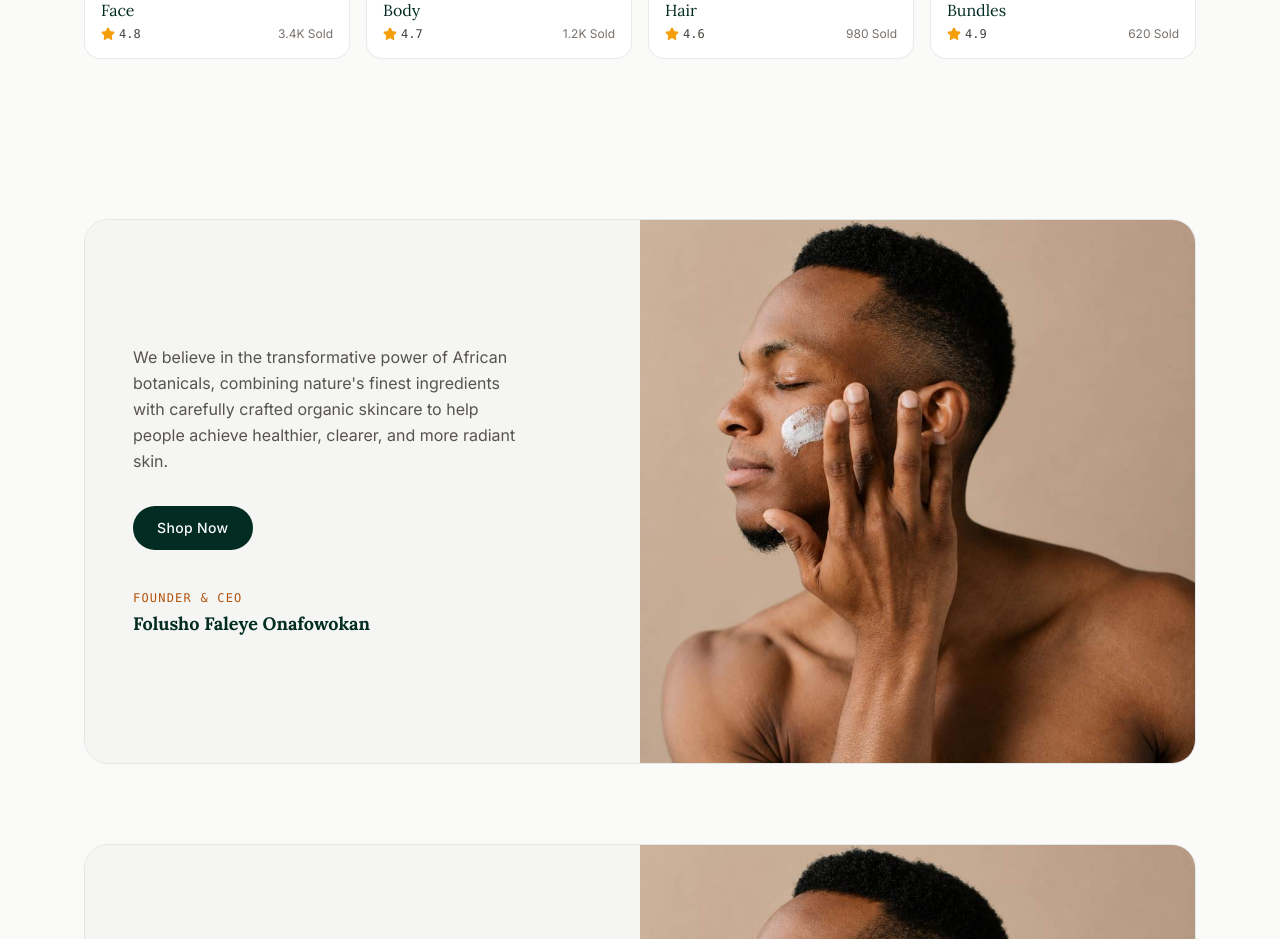
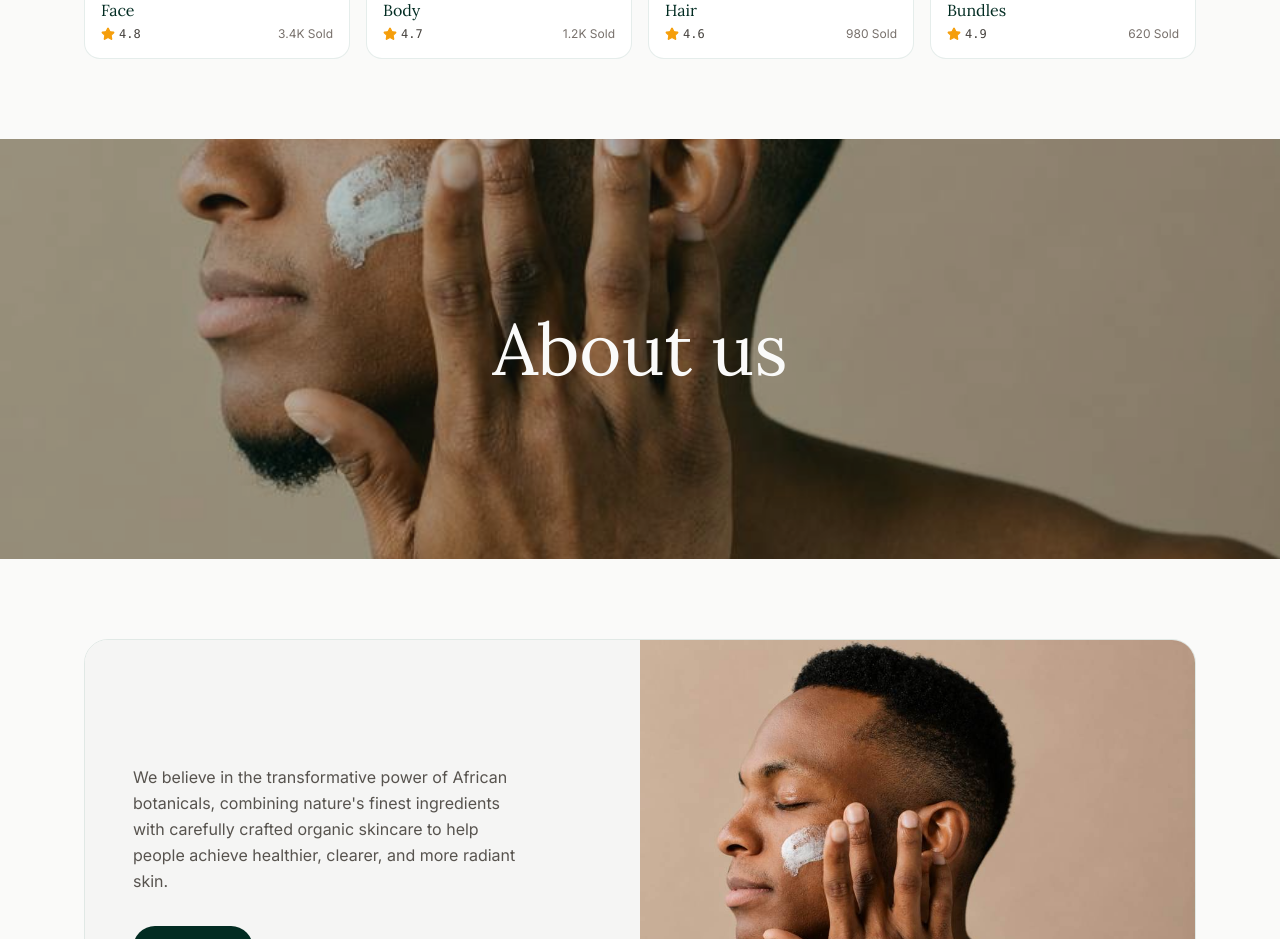
Before and after one commit to jagoman001/Fofo-Deluxe-Herbal-Care, a React (Vite) app: page / in a window 1280 px wide. Shown: the part 1240-2179 px from the top of the page. Built offline with nearby package versions, Linux system fonts and the light colour scheme.

Commit message:
Add full-width About us image banner

```diff
--- a/src/App.jsx
+++ b/src/App.jsx
@@ -413,6 +413,13 @@ function FofoDeluxeHome() {
 
       {/* ---------- ANTI-AGEING PROMO ---------- */}
       <section id="about" className="bg-stone-50">
+        <div className="relative h-[280px] md:h-[420px] overflow-hidden">
+          <img src={manCreamImg} alt="Fofo Deluxe products" className="w-full h-full object-cover" />
+          <div className="absolute inset-0 bg-emerald-950/25" />
+          <div className="absolute inset-0 flex items-center justify-center">
+            <h2 className="font-serif text-5xl md:text-7xl text-stone-50">About us</h2>
+          </div>
+        </div>
         <div className="max-w-6xl mx-auto px-5 py-16 md:py-20">
           <div className="grid md:grid-cols-2 rounded-3xl overflow-hidden border border-emerald-900/10">
             <Reveal className="bg-stone-100 flex flex-col justify-center px-6 py-12 md:px-12 md:py-0 order-2 md:order-1">
```
